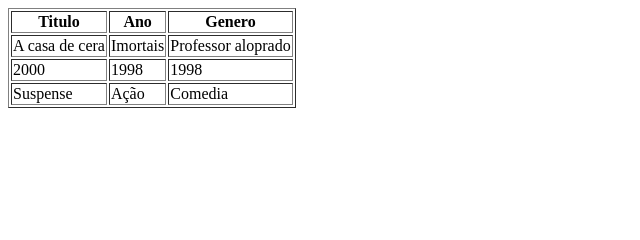
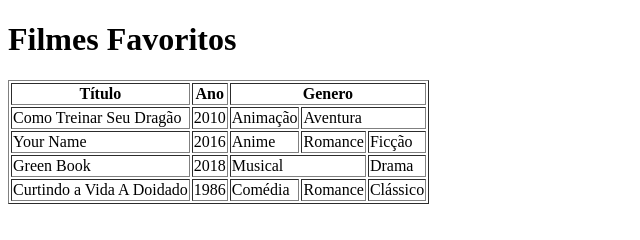
Before and after one commit to carllos39/UC2TI09, a plain HTML site: page 05/Atividade/atividade.html in a window 1280 px wide. Shown: the whole page, without its empty margins (0-640 px from the left). Drawn offline with Linux system fonts and the light colour scheme.

Commit message:
lista-atividade

```diff
--- a/05/Atividade/atividade.html
+++ b/05/Atividade/atividade.html
@@ -1,34 +1,50 @@
 <!DOCTYPE html>
-<html lang="en">
+<html lang="pt-br">
 <head>
     <meta charset="UTF-8">
     <meta name="viewport" content="width=device-width, initial-scale=1.0">
-    <title>Atividade</title>
+    <title>Document</title>
 </head>
 <body>
+    <!--Crie uma tabela para listar seus filmes favoritos, incluindo as colunas: -->
+    <!--Título, Ano e Gênero. A coluna Gênero deve receber até 3 valores.-->
+
+    <h1>Filmes Favoritos</h1>
+
     <table border="1">
+        <thead>
             <tr>
-      <th>Titulo</th>
+                <th>Título</th>
                 <th>Ano</th>
-      <th>Genero</th>
+                <th colspan="3">Genero</th>
             </tr>
             <tr>
-        <td>A casa de cera</td>
-        <td>Imortais</td>
-        <td>Professor aloprado</td>
+                <td>Como Treinar Seu Dragão</td>
+                <td>2010</td>
+                <td>Animação</td>
+                <td colspan="2">Aventura</td>
             </tr>
             <tr>
-        <td>2000</td>
-        <td>1998</td>
-        <td>1998</td>
+                <td>Your Name</td>
+                <td>2016</td>
+                <td>Anime</td>
+                <td>Romance</td>
+                <td>Ficção</td>
             </tr>
             <tr>
-        <td>Suspense</td>
-        <td>Ação</td>
-        <td>Comedia</td>
-
+                <td>Green Book</td>
+                <td>2018</td>
+                <td colspan="2">Musical</td>
+                <td>Drama</td>
             </tr>
-
+            <tr>
+                <td>Curtindo a Vida A Doidado</td>
+                <td>1986</td>
+                <td>Comédia</td>
+                <td>Romance</td>
+                <td>Clássico</td>
+            </tr>
+        </thead>
     </table>
 </body>
 </html>
```
Lines whose indentation alone changed are shown as unchanged.
